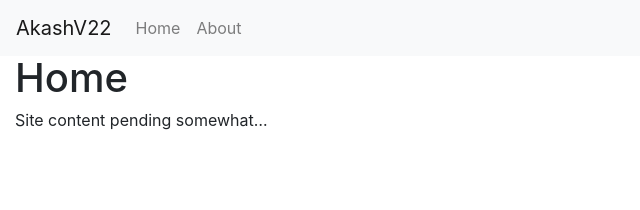
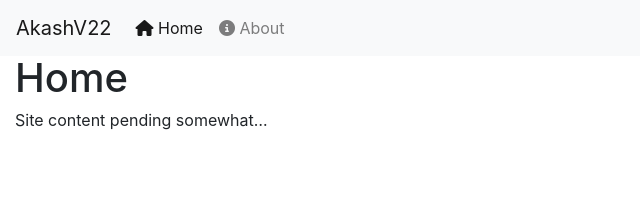
Before and after one commit to AkashV22/akashv22.github.io, a Jekyll site: the page built from index.md, in a window 1280 px wide. Shown: the top 210 px of the page, without its empty margins (0-640 px from the left). Built offline with Jekyll 4.4.1, drawn with Linux system fonts in a browser that asks for light colours; nearby versions of some CDN libraries; our own code applies the rules of GitHub Pages for plain Markdown files.

Commit message:
Made the navbar generic with the help of https://jekyllrb.com/tutorials/navigation and added Font Awesome 4.

```diff
--- a/_layouts/default.html
+++ b/_layouts/default.html
@@ -6,6 +6,7 @@
     <title>{{page.title}} | {{ site.title }}</title>
     <link rel="stylesheet" href="https://maxcdn.bootstrapcdn.com/bootstrap/4.0.0-beta/css/bootstrap.min.css"
           integrity="sha384-/Y6pD6FV/Vv2HJnA6t+vslU6fwYXjCFtcEpHbNJ0lyAFsXTsjBbfaDjzALeQsN6M" crossorigin="anonymous">
+    <link rel="stylesheet" href="https://use.fontawesome.com/ae87b93277.css">
   </head>
   <body>
     <nav class="navbar navbar-expand-lg navbar-light bg-light">
@@ -16,12 +17,14 @@
       </button>
       <div class="collapse navbar-collapse" id="navbarSupportedContent">
         <ul class="navbar-nav mr-auto">
-          <li class="nav-item">
-            <a class="nav-link" href="/">Home</a>
-          </li>
-          <li class="nav-item">
-            <a class="nav-link" href="/about/">About</a>
-          </li>
+          {% for item in site.data.navList.navs %}
+            <li class="nav-item{% if item.link == page.url %} active{% endif %}">
+              <a class="nav-link" href="{{ item.link }}">
+                <i class="fa fa-{{ item.icon }}" aria-hidden="true"></i>
+                {{ item.name }}
+              </a>
+            </li>
+          {% endfor %}
         </ul>
       </div>
     </nav>
```
Also changed, not shown: _data/navList.yml (added, +8 -0 lines).
